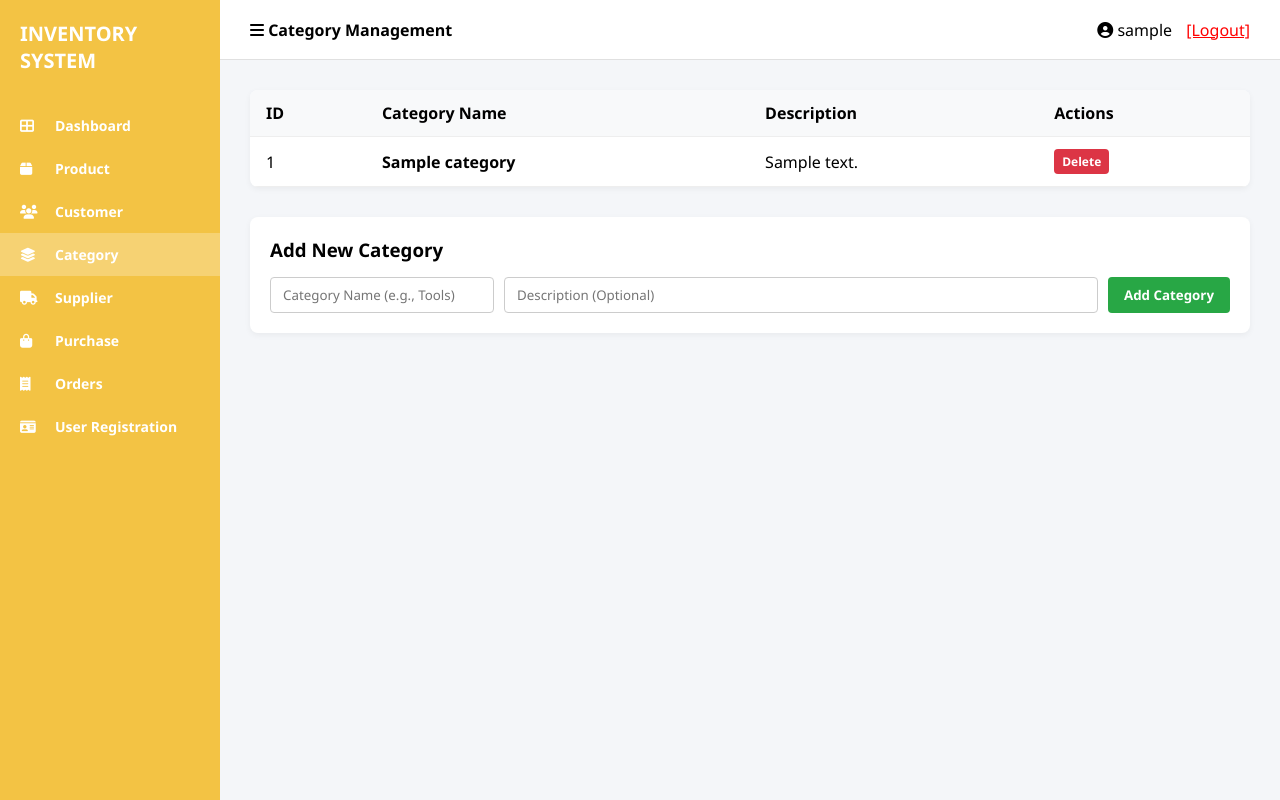
After one commit to ec03plzo-afk/inventory-management-system, a Flask app: page /categories in a window 1280 px wide. The commit adds this page. Run offline with Flask 3, Linux system fonts and the light colour scheme; the visitor is signed in with stand-in values (Sample User, id 1); a database or web service that is not in the repository returns one stand-in record (values such as "Sample title"); some libraries are stand-ins or nearby versions.

Commit message:
Implement full database and forms for Category Management

```diff
--- a/app.py
+++ b/app.py
@@ -26,6 +26,13 @@ def init_db():
     if db_type == 'pg':
         cur = conn.cursor()
         cur.execute('''
+            CREATE TABLE IF NOT EXISTS categories (
+                id SERIAL PRIMARY KEY,
+                name VARCHAR(255) UNIQUE NOT NULL,
+                description TEXT
+            );
+        ''')
+        cur.execute('''
             CREATE TABLE IF NOT EXISTS inventory (
                 id SERIAL PRIMARY KEY,
                 item VARCHAR(255) NOT NULL,
@@ -46,6 +53,13 @@ def init_db():
         conn.commit()
         cur.close()
     else:
+        conn.execute('''
+            CREATE TABLE IF NOT EXISTS categories (
+                id INTEGER PRIMARY KEY AUTOINCREMENT,
+                name TEXT UNIQUE NOT NULL,
+                description TEXT
+            )
+        ''')
         conn.execute('''
             CREATE TABLE IF NOT EXISTS inventory (
                 id INTEGER PRIMARY KEY AUTOINCREMENT,
@@ -111,16 +125,78 @@ def dashboard():
         cur = conn.cursor(cursor_factory=psycopg2.extras.DictCursor)
         cur.execute("SELECT * FROM inventory ORDER BY id;")
         inventory = cur.fetchall()
+        cur.execute("SELECT * FROM categories ORDER BY id;")
+        categories_list = cur.fetchall()
         cur.close()
     else:
         inventory = conn.execute('SELECT * FROM inventory').fetchall()
+        categories_list = conn.execute('SELECT * FROM categories').fetchall()
 
     total_products = len(inventory)
-    total_categories = len(set(item['category'] for item in inventory)) if inventory else 0
+    total_categories = len(categories_list)
     conn.close()
 
     return render_template('dashboard.html', total_products=total_products, total_categories=total_categories)
 
+# --- CATEGORIES MODULE ---
+@app.route('/categories')
+def categories():
+    if not session.get('logged_in'):
+        return redirect(url_for('login'))
+
+    conn, db_type = get_db_connection()
+    if db_type == 'pg':
+        import psycopg2.extras
+        cur = conn.cursor(cursor_factory=psycopg2.extras.DictCursor)
+        cur.execute("SELECT * FROM categories ORDER BY id DESC;")
+        categories_list = cur.fetchall()
+        cur.close()
+    else:
+        categories_list = conn.execute('SELECT * FROM categories ORDER BY id DESC').fetchall()
+    conn.close()
+
+    return render_template('categories.html', categories=categories_list)
+
+@app.route('/categories/add', methods=['POST'])
+def add_category():
+    if not session.get('logged_in'):
+        return redirect(url_for('login'))
+
+    name = request.form.get('name')
+    description = request.form.get('description', '')
+
+    if name:
+        conn, db_type = get_db_connection()
+        if db_type == 'pg':
+            cur = conn.cursor()
+            cur.execute("INSERT INTO categories (name, description) VALUES (%s, %s) ON CONFLICT DO NOTHING;", (name, description))
+            conn.commit()
+            cur.close()
+        else:
+            conn.execute('INSERT OR IGNORE INTO categories (name, description) VALUES (?, ?)', (name, description))
+            conn.commit()
+        conn.close()
+
+    return redirect(url_for('categories'))
+
+@app.route('/categories/delete/<int:id>', methods=['POST'])
+def delete_category(id):
+    if not session.get('logged_in'):
+        return redirect(url_for('login'))
+
+    conn, db_type = get_db_connection()
+    if db_type == 'pg':
+        cur = conn.cursor()
+        cur.execute("DELETE FROM categories WHERE id = %s;", (id,))
+        conn.commit()
+        cur.close()
+    else:
+        conn.execute('DELETE FROM categories WHERE id = ?', (id,))
+        conn.commit()
+    conn.close()
+    return redirect(url_for('categories'))
+
+# --- PRODUCTS MODULE ---
 @app.route('/products')
 def products():
     if not session.get('logged_in'):
@@ -137,24 +213,21 @@ def products():
         else:
             cur.execute("SELECT * FROM inventory ORDER BY id;")
         inventory = cur.fetchall()
+
+        cur.execute("SELECT * FROM categories ORDER BY name;")
+        categories_list = cur.fetchall()
         cur.close()
     else:
         if search_query:
             inventory = conn.execute('SELECT * FROM inventory WHERE item LIKE ? OR category LIKE ?', (f'%{search_query}%', f'%{search_query}%')).fetchall()
         else:
             inventory = conn.execute('SELECT * FROM inventory').fetchall()
+        categories_list = conn.execute('SELECT * FROM categories ORDER BY name').fetchall()
 
     low_stock_items = [item for item in inventory if item['quantity'] <= 5]
     conn.close()
 
-    return render_template('products.html', inventory=inventory, low_stock_items=low_stock_items, search_query=search_query)
-
-# Generic Section Route for Customer, Category, Supplier, Purchase, Orders, User Registration
-@app.route('/section/<title>')
-def view_section(title):
-    if not session.get('logged_in'):
-        return redirect(url_for('login'))
-    return render_template('section.html', title=title)
+    return render_template('products.html', inventory=inventory, categories=categories_list, low_stock_items=low_stock_items, search_query=search_query)
 
 @app.route('/add', methods=['POST'])
 def add_item():
@@ -231,6 +304,12 @@ def delete_item(id):
     conn.close()
     return redirect(url_for('products'))
 
+@app.route('/section/<title>')
+def view_section(title):
+    if not session.get('logged_in'):
+        return redirect(url_for('login'))
+    return render_template('section.html', title=title)
+
 @app.route('/export/csv')
 def export_csv():
     if not session.get('logged_in'):
--- /dev/null
+++ b/templates/categories.html
@@ -0,0 +1,90 @@
+<!DOCTYPE html>
+<html lang="en">
+<head>
+    <meta charset="UTF-8">
+    <title>Category Management - Inventory System</title>
+    <link rel="stylesheet" href="https://cdnjs.cloudflare.com/ajax/libs/font-awesome/6.4.0/css/all.min.css">
+    <style>
+        * { box-sizing: border-box; margin: 0; padding: 0; font-family: 'Segoe UI', Tahoma, Geneva, Verdana, sans-serif; }
+        body { display: flex; height: 100vh; background-color: #f4f6f9; }
+
+        .sidebar { width: 220px; background-color: #f3c344; padding: 20px 0; display: flex; flex-direction: column; }
+        .sidebar-brand { font-size: 20px; font-weight: bold; color: #ffffff; padding: 0 20px 30px 20px; text-transform: uppercase; }
+        .sidebar-menu { list-style: none; }
+        .sidebar-menu li a { display: flex; align-items: center; padding: 12px 20px; color: #ffffff; text-decoration: none; font-weight: 600; font-size: 14px; }
+        .sidebar-menu li a:hover, .sidebar-menu li a.active { background-color: rgba(255, 255, 255, 0.25); }
+        .sidebar-menu li a i { width: 25px; margin-right: 10px; }
+
+        .main-wrapper { flex: 1; display: flex; flex-direction: column; overflow-y: auto; }
+        .top-header { height: 60px; background: white; border-bottom: 1px solid #e0e0e0; display: flex; justify-content: space-between; align-items: center; padding: 0 30px; }
+
+        .content-body { padding: 30px; }
+        input, textarea { padding: 8px 12px; border: 1px solid #ccc; border-radius: 4px; }
+
+        .btn { padding: 8px 16px; border: none; border-radius: 4px; cursor: pointer; text-decoration: none; font-weight: bold; color: white; }
+        .btn-green { background-color: #28a745; }
+        .btn-red { background-color: #dc3545; }
+
+        table { width: 100%; border-collapse: collapse; background: white; border-radius: 8px; overflow: hidden; box-shadow: 0 2px 6px rgba(0,0,0,0.05); }
+        th, td { border-bottom: 1px solid #eee; padding: 12px 16px; text-align: left; }
+        th { background-color: #f8f9fa; }
+
+        .form-card { background: white; padding: 20px; border-radius: 8px; margin-top: 30px; box-shadow: 0 2px 6px rgba(0,0,0,0.05); }
+    </style>
+</head>
+<body>
+
+    <div class="sidebar">
+        <div class="sidebar-brand">INVENTORY SYSTEM</div>
+        <ul class="sidebar-menu">
+            <li><a href="/dashboard"><i class="fa-solid fa-th-large"></i> Dashboard</a></li>
+            <li><a href="/products"><i class="fa-solid fa-box"></i> Product</a></li>
+            <li><a href="/section/Customer"><i class="fa-solid fa-users"></i> Customer</a></li>
+            <li><a href="/categories" class="active"><i class="fa-solid fa-layer-group"></i> Category</a></li>
+            <li><a href="/section/Supplier"><i class="fa-solid fa-truck"></i> Supplier</a></li>
+            <li><a href="/section/Purchase"><i class="fa-solid fa-shopping-bag"></i> Purchase</a></li>
+            <li><a href="/section/Orders"><i class="fa-solid fa-receipt"></i> Orders</a></li>
+            <li><a href="/section/User Registration"><i class="fa-solid fa-id-card"></i> User Registration</a></li>
+        </ul>
+    </div>
+
+    <div class="main-wrapper">
+        <div class="top-header">
+            <div><i class="fa-solid fa-bars"></i> <strong>Category Management</strong></div>
+            <div><i class="fa-solid fa-circle-user"></i> {{ session['username'] }} <a href="/logout" style="color: red; margin-left: 10px;">[Logout]</a></div>
+        </div>
+
+        <div class="content-body">
+            <table>
+                <tr>
+                    <th>ID</th>
+                    <th>Category Name</th>
+                    <th>Description</th>
+                    <th>Actions</th>
+                </tr>
+                {% for row in categories %}
+                <tr>
+                    <td>{{ row['id'] }}</td>
+                    <td><strong>{{ row['name'] }}</strong></td>
+                    <td>{{ row['description'] if row['description'] else 'N/A' }}</td>
+                    <td>
+                        <form action="/categories/delete/{{ row['id'] }}" method="POST" style="display:inline;">
+                            <button type="submit" class="btn btn-red" style="padding: 4px 8px; font-size: 12px;" onclick="return confirm('Delete category?')">Delete</button>
+                        </form>
+                    </td>
+                </tr>
+                {% endfor %}
+            </table>
+
+            <div class="form-card">
+                <h3>Add New Category</h3>
+                <form action="/categories/add" method="POST" style="margin-top: 15px; display: flex; gap: 10px;">
+                    <input type="text" name="name" placeholder="Category Name (e.g., Tools)" required>
+                    <input type="text" name="description" placeholder="Description (Optional)" style="flex: 1;">
+                    <button type="submit" class="btn btn-green">Add Category</button>
+                </form>
+            </div>
+        </div>
+    </div>
+</body>
+</html>
```
Also changed, not shown: templates/products.html (+10 -3 lines).
